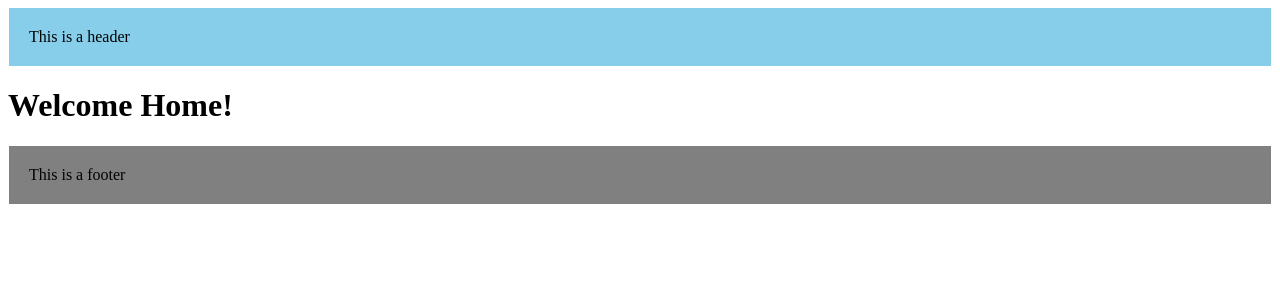
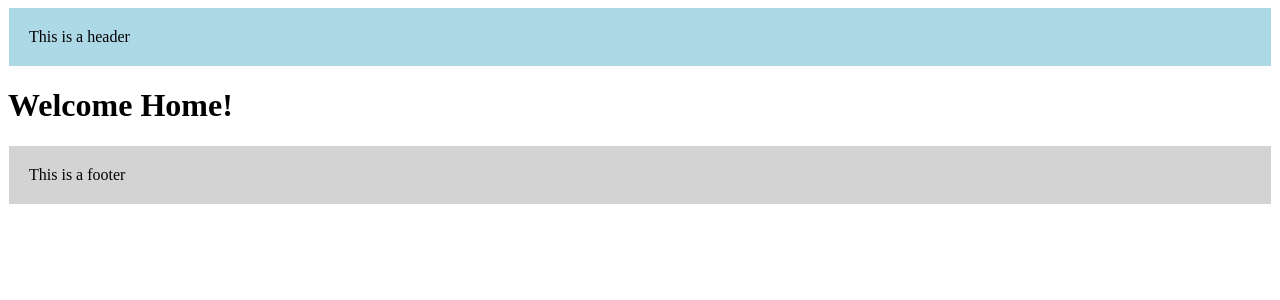
Before and after one commit to AbhinavRai2004/NextJs, a Next.js app in the folder routing-domo/: page / in a window 1280 px wide. Shown: the top 300 px of the page. Built offline with nearby package versions, Linux system fonts and the light colour scheme.

Commit message:
nested-layout

```diff
--- a/routing-domo/app/layout.tsx
+++ b/routing-domo/app/layout.tsx
@@ -11,11 +11,23 @@ export default function RootLayout({
   return (
     <html lang="en">
       <body>
-        <header style={{ backgroundColor: "skyblue", margin: "1px" , padding :'20px'}}>
+        <header
+          style={{
+            backgroundColor: "lightblue",
+            margin: "1px",
+            padding: "20px"
+          }}
+        >
           This is a header
         </header>
         {children}
-        <footer style={{ backgroundColor: "gray", margin: "1px", padding: '20px' }}>
+        <footer
+          style={{
+            backgroundColor: "lightgray",
+            margin: "1px",
+            padding: "20px"
+          }}
+        >
           This is a footer
         </footer>
       </body>
```
Also changed, not shown: routing-domo/app/products/[productId]/layout.tsx (added, +12 -0 lines).
